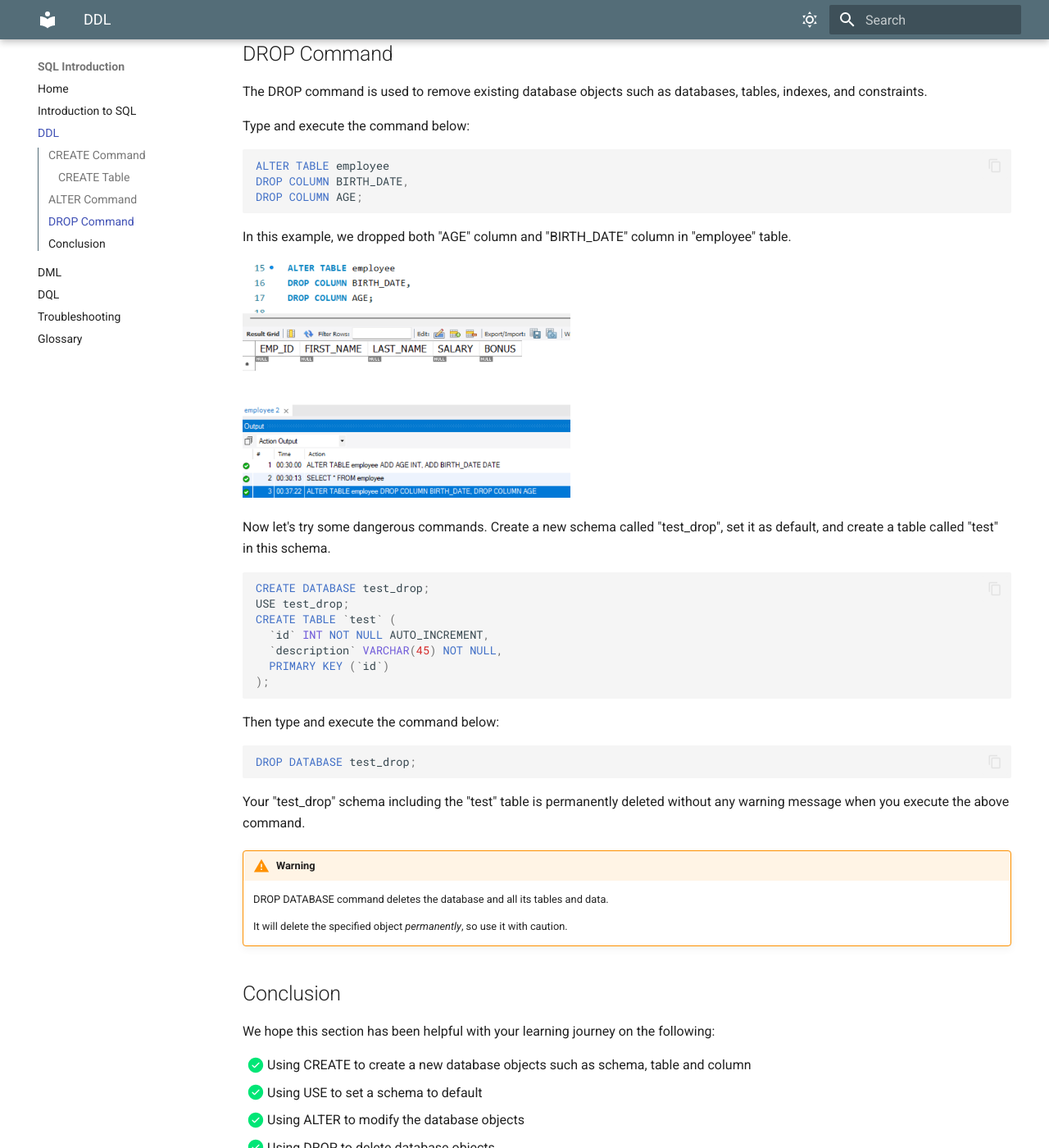
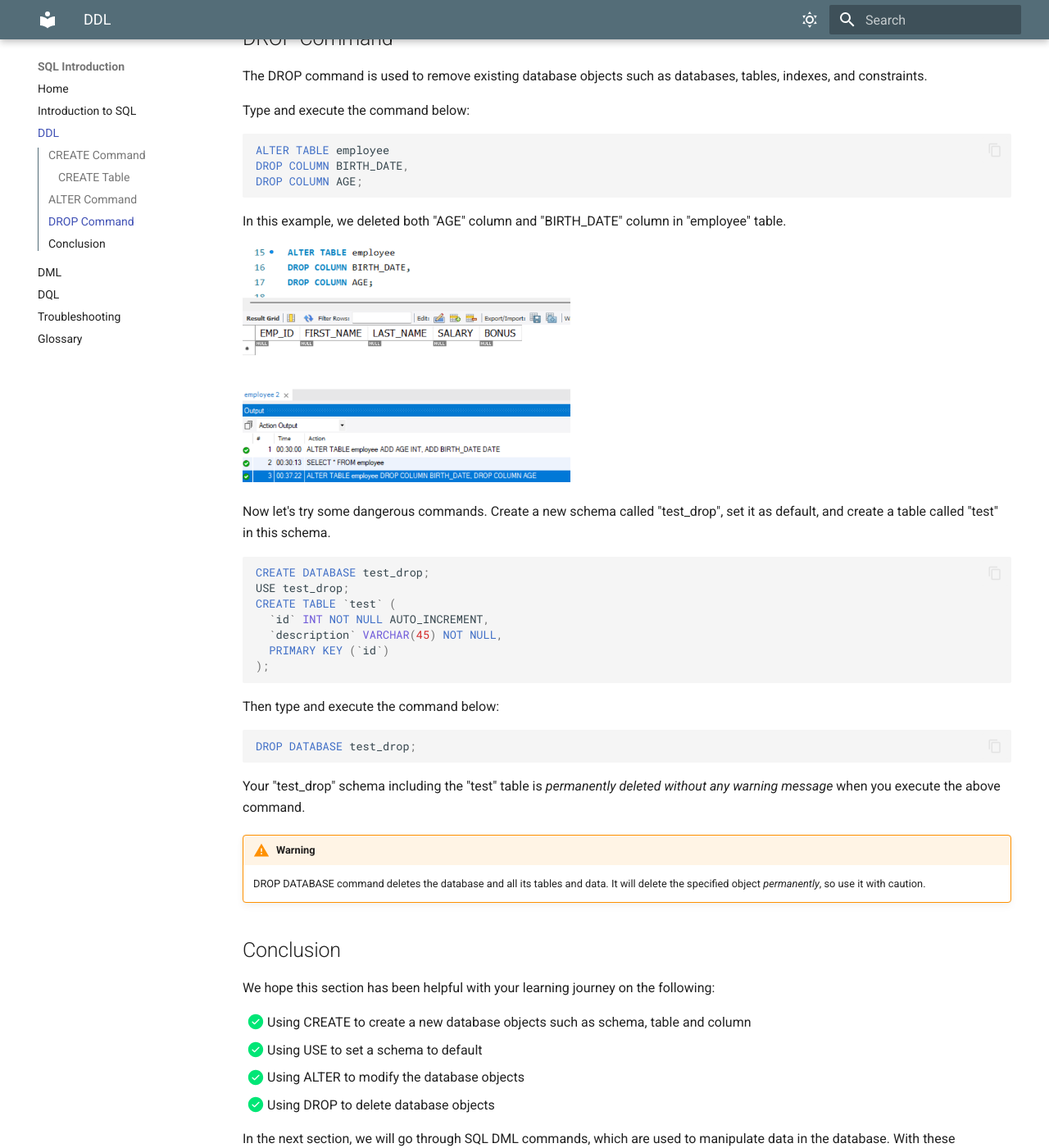
Before and after one commit to AliceEHZz/COMM-DOC-md-user-doc, an MkDocs documentation site: the page built from docs/DDL.md, in a window 1280 px wide and 1400 px high, scrolled down 3775 px. Shown: the whole window at 82% size. Built offline with MkDocs 1.6.1 and Material for MkDocs 9.7.7, drawn with Linux system fonts in a browser that asks for light colours; some of the changed text lies outside the part shown.

Commit message:
finalize DDL

````diff
--- a/docs/DDL.md
+++ b/docs/DDL.md
@@ -134,7 +133,7 @@ DROP COLUMN BIRTH_DATE,
 DROP COLUMN AGE;
 ```
 
-In this example, we dropped both "AGE" column and "BIRTH_DATE" column in "employee" table.
+In this example, we deleted both "AGE" column and "BIRTH_DATE" column in "employee" table.
 
 ![dropped age and birthdate columns](images/drop_age_bd.png){width="400"}
 
@@ -156,13 +155,11 @@ Then type and execute the command below:
 DROP DATABASE test_drop;
 ```
 
-Your "test_drop" schema including the "test" table is permanently deleted without any warning message when you execute the above command.
+Your "test_drop" schema including the "test" table is _permanently deleted without any warning message_ when you execute the above command.
 
 !!! warning
 
-       DROP DATABASE command deletes the database and all its tables and data.
-
-       It will delete the specified object _permanently_, so use it with caution.
+       DROP DATABASE command deletes the database and all its tables and data. It will delete the specified object _permanently_, so use it with caution.
 
 ## Conclusion
 
````
Also changed, not shown: other parts of docs/DDL.md (+0 -1 lines).
